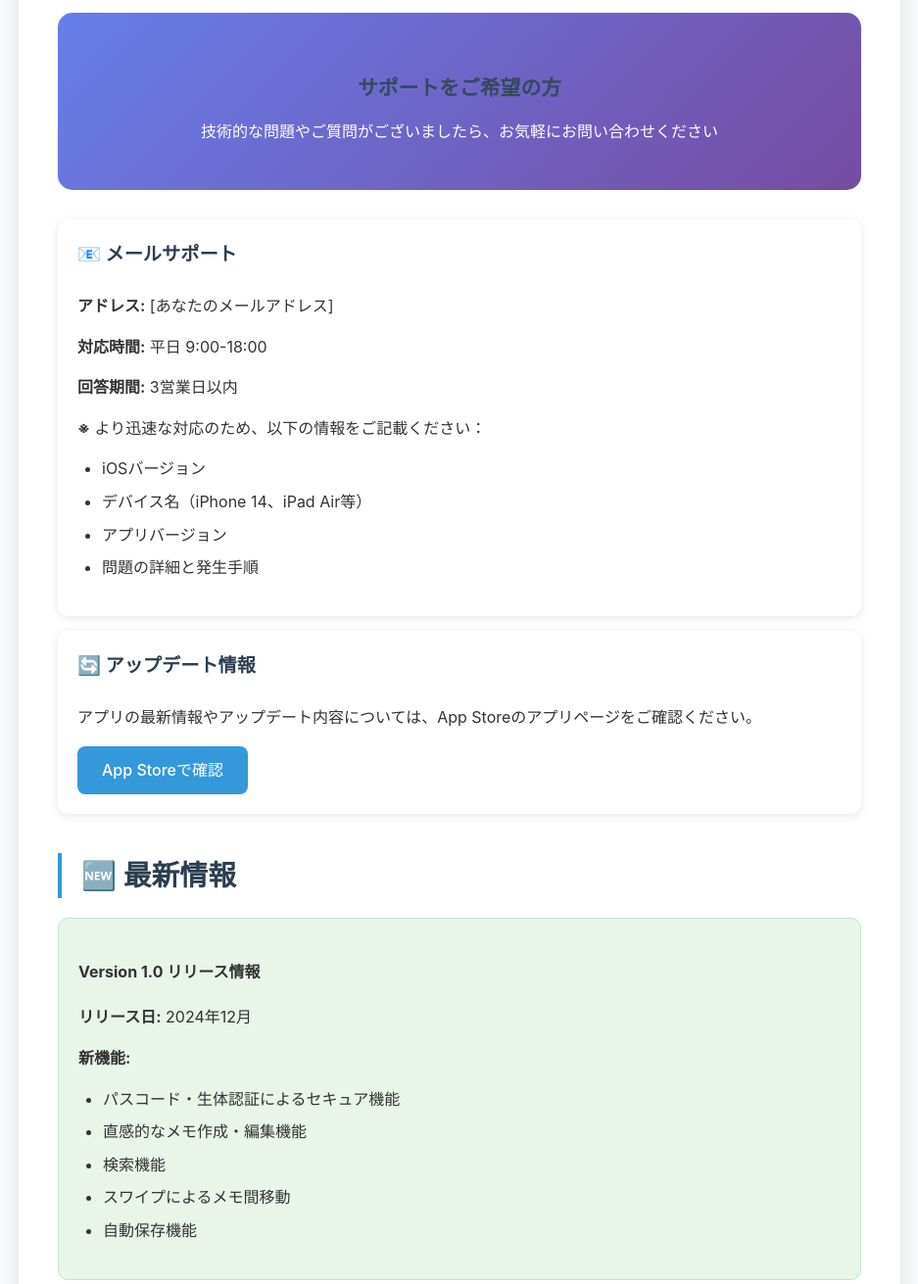
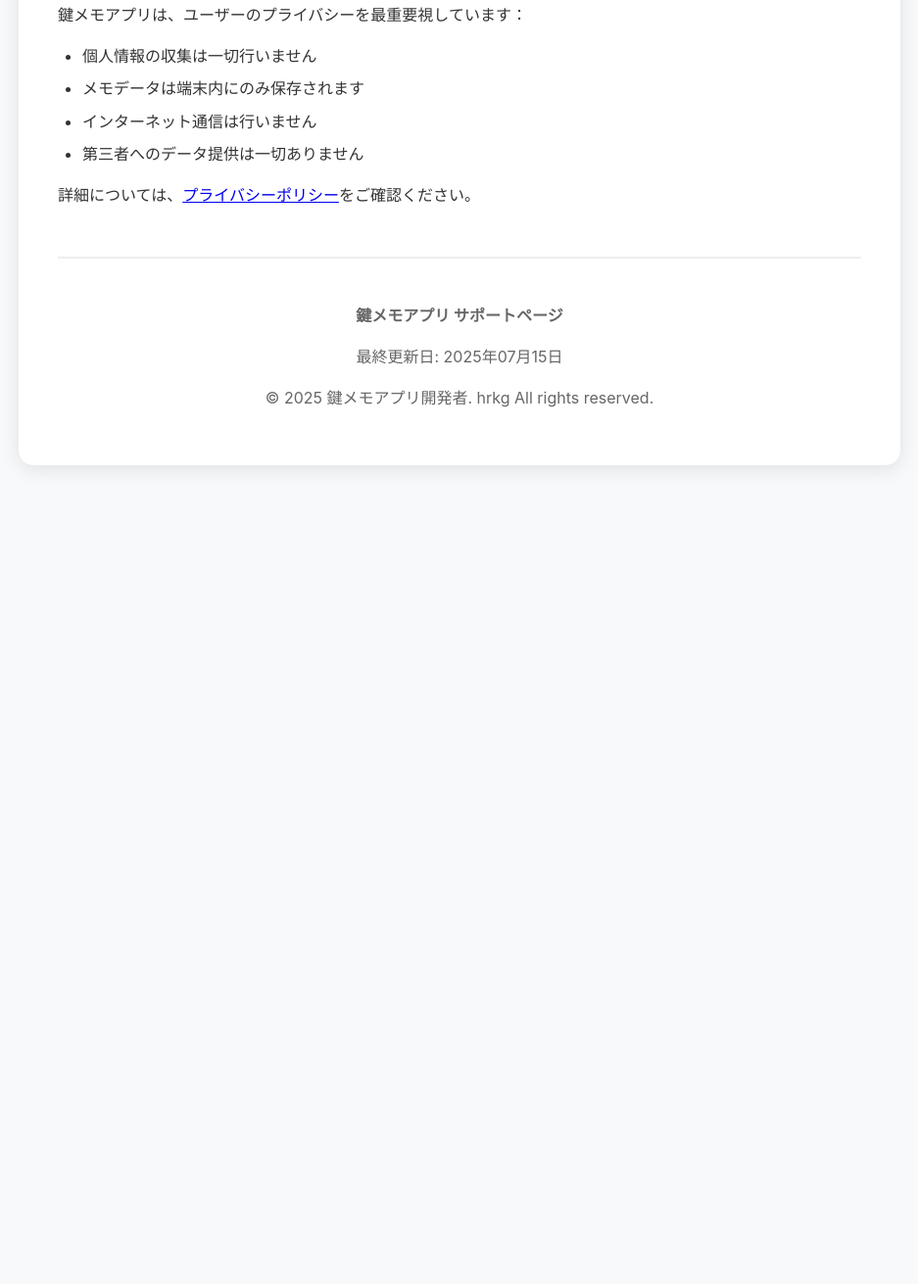
Before and after one commit to hrkg/PrivacyPolicy, a plain HTML site: page docs/support.html in a window 1280 px wide. Shown: the part 2836-4147 px from the top of the page at 98% size, without its empty margins (171-1108 px from the left). After the commit the page ends 3331 px from the top, so only its background shows below. Drawn offline with Linux system fonts and the light colour scheme.

Commit message:
Update support.html

```diff
--- a/docs/support.html
+++ b/docs/support.html
@@ -329,52 +329,6 @@
         </div>
 
         <div class="section">
-            <h2>📞 お問い合わせ</h2>
-
-            <div class="contact-card">
-                <h3>サポートをご希望の方</h3>
-                <p>技術的な問題やご質問がございましたら、お気軽にお問い合わせください</p>
-            </div>
-
-            <div class="contact-method">
-                <h4>📧 メールサポート</h4>
-                <p><strong>アドレス:</strong> [あなたのメールアドレス]</p>
-                <p><strong>対応時間:</strong> 平日 9:00-18:00</p>
-                <p><strong>回答期間:</strong> 3営業日以内</p>
-                <p><strong>※</strong> より迅速な対応のため、以下の情報をご記載ください：</p>
-                <ul>
-                    <li>iOSバージョン</li>
-                    <li>デバイス名（iPhone 14、iPad Air等）</li>
-                    <li>アプリバージョン</li>
-                    <li>問題の詳細と発生手順</li>
-                </ul>
-            </div>
-
-            <div class="contact-method">
-                <h4>🔄 アップデート情報</h4>
-                <p>アプリの最新情報やアップデート内容については、App Storeのアプリページをご確認ください。</p>
-                <a href="#" class="button">App Storeで確認</a>
-            </div>
-        </div>
-
-        <div class="section">
-            <h2>🆕 最新情報</h2>
-
-            <div class="update-info">
-                <h4>Version 1.0 リリース情報</h4>
-                <p><strong>リリース日:</strong> 2024年12月</p>
-                <p><strong>新機能:</strong></p>
-                <ul>
-                    <li>パスコード・生体認証によるセキュア機能</li>
-                    <li>直感的なメモ作成・編集機能</li>
-                    <li>検索機能</li>
-                    <li>スワイプによるメモ間移動</li>
-                    <li>自動保存機能</li>
-                </ul>
-            </div>
-        </div>
-
-        <div class="section">
             <h2>🔒 プライバシーについて</h2>
             <p>鍵メモアプリは、ユーザーのプライバシーを最重要視しています：</p>
             <ul>
@@ -383,13 +337,13 @@
                 <li>インターネット通信は行いません</li>
                 <li>第三者へのデータ提供は一切ありません</li>
             </ul>
-            <p>詳細については、<a href="./privacy.html">プライバシーポリシー</a>をご確認ください。</p>
+            <p>詳細については、<a href="./index.html">プライバシーポリシー</a>をご確認ください。</p>
         </div>
 
         <div class="footer">
             <p><strong>鍵メモアプリ サポートページ</strong></p>
-            <p>最終更新日: 2024年12月21日</p>
-            <p>© 2024 鍵メモアプリ開発者. All rights reserved.</p>
+            <p>最終更新日: 2025年07月15日</p>
+            <p>© 2025 鍵メモアプリ開発者. hrkg All rights reserved.</p>
         </div>
     </div>
 </body>
```
